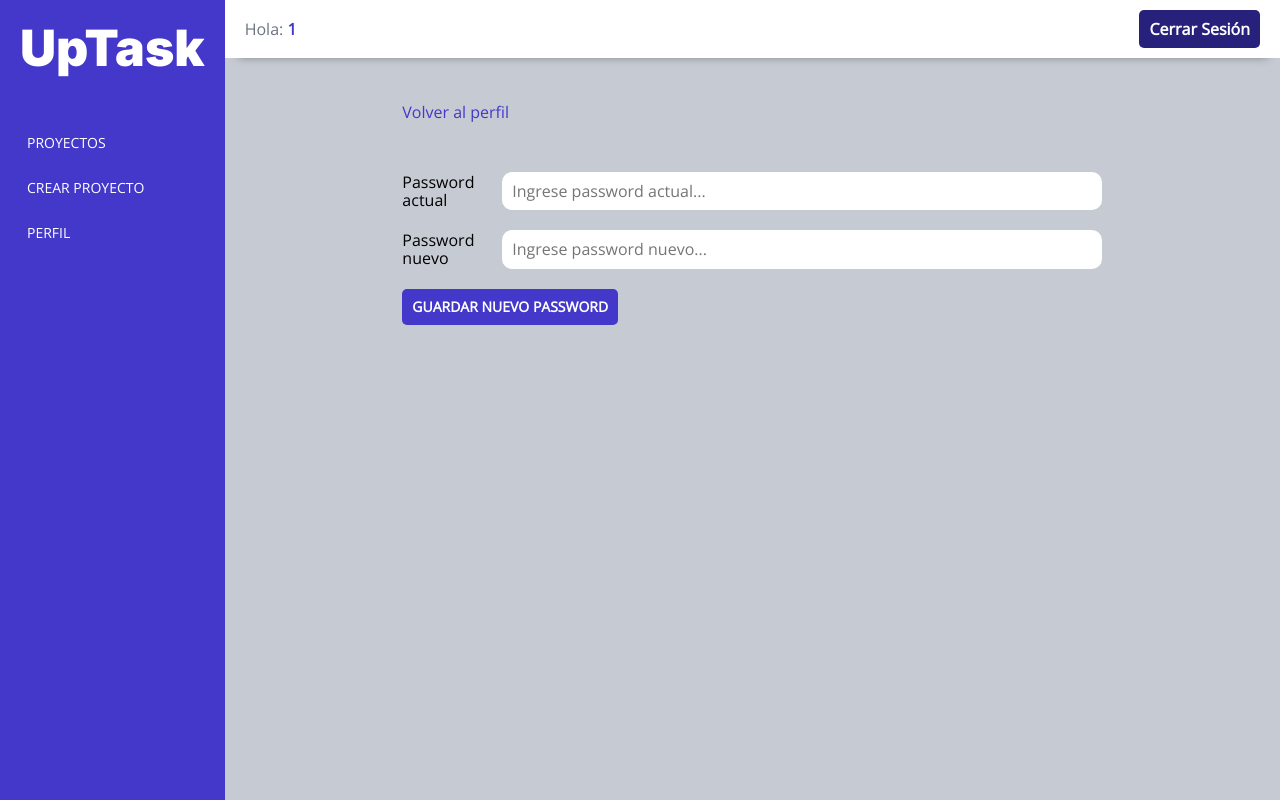
After one commit to LuisPulenta/uptask_mvc, a PHP site: the page made by views/dashboard/cambiar-password.php in a window 1280 px wide. The commit adds this page. Run offline with PHP 8.4, Linux system fonts and the light colour scheme; the template is opened without the code that fills it, so the values that code supplies are empty; the visitor is signed in with stand-in values (Sample User, id 1).

Commit message:
Video 664

```diff
--- a/public/index.php
+++ b/public/index.php
@@ -37,6 +37,9 @@ $router->get('/crear-proyecto',[DashboardController::class,'crear_proyecto']);
 $router->post('/crear-proyecto',[DashboardController::class,'crear_proyecto']);
 $router->get('/proyecto',[DashboardController::class,'proyecto']);
 $router->get('/perfil',[DashboardController::class,'perfil']);
+$router->post('/perfil',[DashboardController::class,'perfil']);
+$router->get('/cambiar-password',[DashboardController::class,'cambiar_password']);
+$router->post('/cambiar-password',[DashboardController::class,'cambiar_password']);
 
 //Tareas
 $router->get('/api/tareas', [TareaController::class, 'index']);
--- a/src/scss/dashboard/_dashboard.scss
+++ b/src/scss/dashboard/_dashboard.scss
@@ -36,3 +36,11 @@
         text-align: center;
     }
 }
+
+
+.enlace{
+    color:v.$indigo;
+    &:hover{
+        color:darken(v.$indigo,20%);
+    }
+}
--- a/src/scss/dashboard/_sidebar.scss
+++ b/src/scss/dashboard/_sidebar.scss
@@ -2,43 +2,96 @@
 @use 'base/mixins' as m;
 
 .sidebar{
+    opacity: 0;
+    background-color: v.$indigo;
+    height: 0;
+    overflow: hidden;
+    transition-property: opacity;;
+    transition-duration: 500ms;
 
-    display:none;
-
+    &.mostrar{
+        padding: 2rem;
+        opacity: 1;
+        height: 100%;
+        position:absolute;
+        top: 0;
+        right: 0;
+        bottom: 0;
+        left: 0;
+        background-color: rgb(0 0 0 / .85);
+        @include m.tablet {
+            display: none;
+        }
+    }
+    &.ocultar{
+        opacity: 0;
+    }
     @include m.tablet {
-        display:block;
+        height: 100%;
+        opacity: 1;
+        padding: 2rem;
+        background-color: v.$indigo;
     }
 
-    &.mostrar{
-        display: block;
+    .contenedor-sidebar{
+        display: flex;
+        justify-content: space-between;
+        align-items: center;
+        h2 {
+            color:v.$blanco;
+            margin: 0;
+            text-align: center;
+        }
+
+        .cerrar-menu{
+
+            display: flex;
+            justify-content: center;
+            height: 2rem;
+            width: 2rem;
+            img{
+                &:hover{
+                    cursor: pointer;
+                }
+            }
+            @include m.tablet {
+                display: none;
+            }
+        }
     }
 
-    background-color: v.$indigo;
-    padding: 2rem;
-    h2 {
-        color:v.$blanco;
-        margin: 0;
-        text-align: center;
-    }
     .sidebar-nav{
         margin-top: 5rem;
 
         a {
             color: v.$blanco;
             display: block;
-            margin-bottom: 1.5rem;
+            margin-bottom: 2rem;
             padding: .7rem;
             transition-property: background-color;
             transition-duration: 300ms;
-            font-size: 1.4rem;
+            font-size: 2.4rem;
             text-transform: uppercase;
+            text-align: center;
 
             &:hover, &.activo {
                 background-color: darken(v.$indigo, 20%);
                 border-radius: .5rem;
             }
-
-
+            @include m.tablet {
+                font-size: 1.4rem;
+                margin-bottom: 1.5rem;
+                text-align: left;
+            }
+        }
+    }
+    .cerrar-sesion-movil{
+        margin-top: 10rem;
+        .cerrar-sesion{
+            @include m.boton(v.$indigo,v.$blanco);
+        }
+        @include m.tablet {
+            display: none;
         }
     }
 }
--- /dev/null
+++ b/views/dashboard/cambiar-password.php
@@ -0,0 +1,27 @@
+<?php include_once __DIR__.'/header-dashboard.php';?>
+
+<div class="contenedor-sm">
+    <?php include_once __DIR__.'/../templates/alertas.php';?>
+
+    <a href="/perfil" class="enlace">Volver al perfil</a>
+
+    <form class ="formulario" method="POST" action="/cambiar-password">
+        <div class="campo">
+            <label for="password_actual">Password actual</label>
+            <input type="password" id="password_actual" placeholder="Ingrese password actual..." name="password_actual" />
+        </div>
+
+        <div class="campo">
+            <label for="password_nuevo">Password nuevo</label>
+            <input type="password" id="password_nuevo" placeholder="Ingrese password nuevo..." name="password_nuevo" />
+        </div>
+
+        <input type="submit"  value="Guardar nuevo password">
+    </form>
+
+
+
+</div>
+
+
+<?php include_once __DIR__.'/footer-dashboard.php';?>
--- a/views/templates/sidebar.php
+++ b/views/templates/sidebar.php
@@ -1,8 +1,18 @@
 <aside class="sidebar">
-    <h2>UpTask</h2>
+    <div class="contenedor-sidebar">
+        <h2>UpTask</h2>
+        <div class="cerrar-menu">
+            <img id="cerrar-menu" src="build/img/cerrar.svg" alt="imagen cerrar menu">
+        </div>
+    </div>
+
     <nav class="sidebar-nav">
         <a class="<?php echo ($titulo === 'Proyectos') ? 'activo' : '' ?>" href="/dashboard">Proyectos</a>
         <a class="<?php echo ($titulo === 'Crear Proyecto') ? 'activo' : '' ?>" href="/crear-proyecto">Crear Proyecto</a>
         <a class="<?php echo ($titulo === 'Perfil') ? 'activo' : '' ?>" href="/perfil">Perfil</a>
     </nav>
+
+    <div class="cerrar-sesion-movil">
+        <a href="/logout" class="cerrar-sesion">Cerrar Sesión</a>
+    </div>
 </aside>
```
Also changed, not shown: controllers/DashboardController.php (+96 -0 lines), models/Usuario.php (+41 -0 lines), src/js/app.js (+21 -1 lines), views/dashboard/perfil.php (+22 -0 lines), public/build/css/app.css, public/build/js/app.js, 1 other file.
